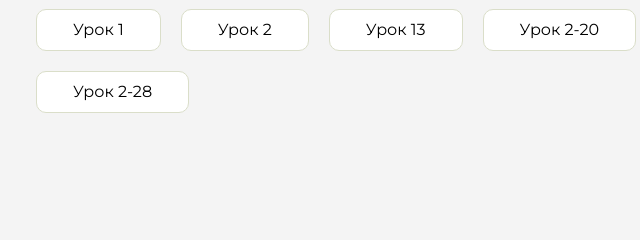
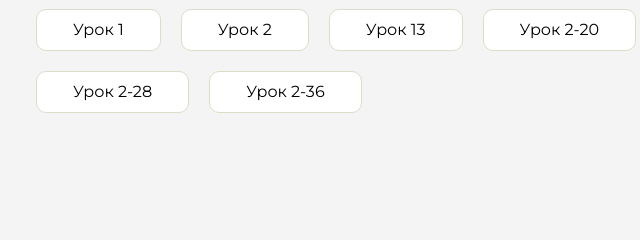
Before and after one commit to pavel-sor/homework, a plain HTML site: page index.html in a window 1280 px wide. Shown: the part 229-469 px from the top of the page, 420-1060 px from the left. Drawn offline with Linux system fonts and the light colour scheme.

Commit message:
Update index.html

```diff
--- a/index.html
+++ b/index.html
@@ -107,6 +107,9 @@
                     <li class="content__list-item">
                         <a href="lesson-28/index.html">Урок 2-28</a>
                     </li>
+                    <li class="content__list-item">
+                        <a href="lesson-36/index.html">Урок 2-36</a>
+                    </li>
                 </ul>
             </div>
             <div class="content__block hidden" id="diplomBlock">
```
